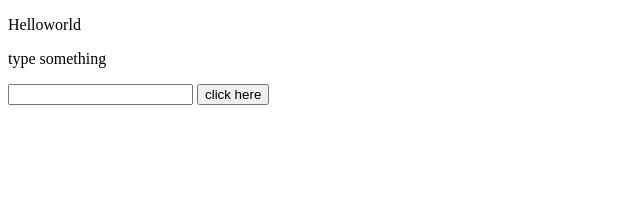
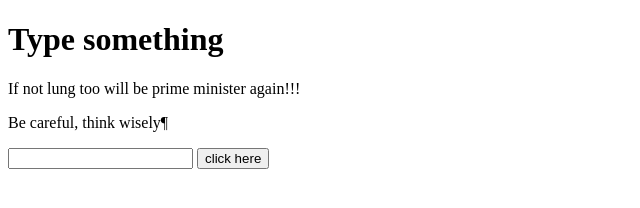
Before and after one commit to Fkie01/webforfun, a plain HTML site: page index.html in a window 1280 px wide. Shown: the whole page, without its empty margins (0-640 px from the left). Drawn offline with Linux system fonts and the light colour scheme.

Commit message:
[Change] word and add more phrase

```diff
--- a/index.html
+++ b/index.html
@@ -8,8 +8,9 @@
     <title>ฟ</title>
 </head>
 <body>
-    <p>Helloworld</p>
-    <p>type something</p>
+    <h1>Type something</h1>
+    <p>If not lung too will be prime minister again!!!</p>
+    <p>Be careful, think wisely¶</p>
     <input id="input" type="text">
     <button onclick="myfunction()">click here</button>
     <p id="demo"></p>
```
